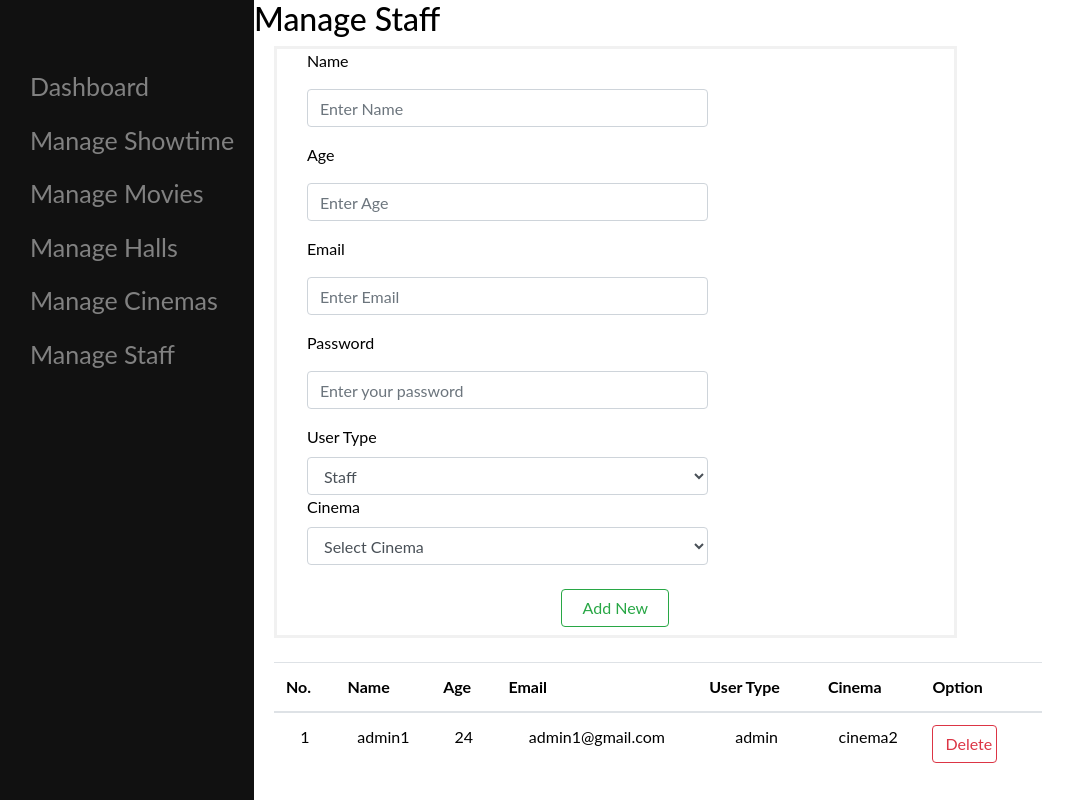
After one commit to nitsuzxz/Online-Booking-Ticket, a PHP site: page /Admin-Side/staff/staff.php in a window 1280 px wide. The commit adds this page. Shown: the whole page, without its empty margins (2-1075 px from the left). Run offline with PHP 8.4, Linux system fonts and the light colour scheme; data comes from the database, SQL or seed files in the repository.

Commit message:
Manage Staff SideNav

```diff
--- /dev/null
+++ b/Admin-Side/staff/manageStaff.php
@@ -0,0 +1,57 @@
+<?php
+  include ('../../Config/db_config.php');
+
+  $query1 = "select user.user_id, user.cinema_id, user.user_name, user.user_age, user.user_email, user.user_type, cinema.cinema_name from user JOIN cinema ON user.cinema_id=cinema.cinema_id";
+
+  $result1 = mysqli_query($conn, $query1);
+  $userList = mysqli_fetch_all($result1, MYSQLI_ASSOC);
+
+  if(isset($_POST['manageStaff'])){
+
+    $staffName = $_POST['staffName'];
+    $staffAge =$_POST['staffAge'];
+    $staffEmail=$_POST['staffEmail'];
+    $staffPass=$_POST['staffPass'];
+    $user_type=$_POST['user_type'];
+    $cinemaID=$_POST['cinemaID'];
+
+    $query1 = "select * from user WHERE user_email = '".$staffEmail."'";
+    $result1 = mysqli_query($conn, $query1);
+    $user_data = mysqli_fetch_array($result1);
+
+      if(EMPTY($user_data['user_email'])){
+        /*echo "Ok user tawujud blh proceed";*/
+        $query2 = "INSERT INTO user(
+        user_name,
+        user_age,
+        user_email,
+        user_password,
+        user_type,
+        cinema_id)
+        VALUES(
+        '$staffName',
+        '$staffAge',
+        '$staffEmail',
+        '$staffPass',
+        '$user_type',
+        '$cinemaID')";
+        $result1 = mysqli_query($conn, $query2);
+        header('Location: staff.php');
+      }
+      else{
+        /*echo "Woi wujud aa maneleh";*/
+      }
+
+  }
+
+  if (isset($_GET['delete'])) {
+    $query = "DELETE FROM user WHERE user_id = {$_GET['delete']}";
+   if (mysqli_query($conn,$query)){
+      header('Location: staff.php');
+    }
+    else{
+      echo "Query x jadi";
+      }
+  }
+
+?>
--- /dev/null
+++ b/Admin-Side/staff/staff.php
@@ -0,0 +1,136 @@
+<?php
+include './manageStaff.php';
+?>
+
+<!DOCTYPE html>
+<html>
+  <head>
+    <meta charset="utf-8">
+      <meta name="viewport" content="width=device-width, initial-scale=1.0">
+      <meta http-equiv="X-UA-Compatible" content="IE=edge">
+      <!-- Bootstrap CSS CDN -->
+      <link rel="stylesheet" href="https://stackpath.bootstrapcdn.com/bootstrap/4.1.0/css/bootstrap.min.css" integrity="sha384-9gVQ4dYFwwWSjIDZnLEWnxCjeSWFphJiwGPXr1jddIhOegiu1FwO5qRGvFXOdJZ4" crossorigin="anonymous">
+    <link rel="stylesheet" href="../../Asset/style.css" />
+    <title>Manage Staff</title>
+
+
+  </head>
+  <body>
+
+    <div class="dashboardContainer">
+      <?php include '../../Asset/sideNav.php'; ?>
+
+      <div id="main">
+          <h2>Manage Staff</h2>
+
+          <form class="col-8" action="" method="post" style="margin: 0px 20px;">
+            <div class="form-group col-8">
+              <label for="inputName">Name</label>
+              <input type="text" class="form-control col-12" id="inputName" name="staffName" placeholder="Enter Name" value="" required>
+            </div>
+            <div class="form-group col-8">
+              <label for="inputName">Age</label>
+              <input type="text" class="form-control col-12" id="inputAge" name="staffAge" placeholder="Enter Age" value="" required>
+            </div>
+            <div class="form-group col-8">
+              <label for="inputEmail">Email</label>
+              <input type="text" class="form-control col-12" id="inputEmail" name="staffEmail" placeholder="Enter Email" value="" required>
+            </div>
+            <div class="form-group col-8">
+              <label for="inputPassword">Password</label>
+              <input type="password" class="form-control col-12" id="inputPass" name="staffPass" placeholder="Enter your password" value=""required>
+            </div>
+
+            <div class="col-8">
+              <label for="user_type">User Type</label>
+                <select name="user_type"  class="selectpicker form-control">
+                  <option value="staff">Staff</option>
+                  <option value="admin">Admin</option>
+                </select>
+            </div>
+
+            <div class="col-8">
+              <label for="inputRate">Cinema</label>
+              <div class="form-group">
+               <select name="cinemaID" class="selectpicker form-control" required>
+                <option value=''>Select Cinema</option>
+                  <?php
+
+                    $query="SELECT cinema_id, cinema_name FROM cinema ORDER BY cinema_name ASC";
+                    $res = mysqli_query($conn, $query);
+
+                    $cinemaList = mysqli_fetch_all($res, MYSQLI_ASSOC);
+                    foreach($cinemaList as $listof){
+                      echo '<option value="'.$listof['cinema_id'].'" ';
+
+                        if(isset($_GET['edit'])){
+
+
+
+                          $selectedID = $_GET['cinema'];
+                          $retrievedID = $listof['cinema_id'];
+                          if ($retrievedID==$selectedID){
+                            echo 'selected="selected"';
+                          }
+                          else{
+                           echo 'in else rn';
+                          }
+                        }
+
+                      echo '>'.$listof['cinema_name'].'</option>';
+                    }
+                  ?>
+
+                  </select>
+              </div>
+            </div>
+
+            <?php if (isset($_GET['edit'])) {
+              $id = $_GET['edit'];
+              echo '<input  type="hidden" name="cinID" value="'.$id.'"></input>';
+              echo '<button name="editCinema" type="submit" class="btn btn-outline-success col-md-2 offset-md-5">Edit</button>';
+              echo "<a href='./cinema.php' type='button' class='btn btn-outline-danger col-md-2 offset-md-5' >Cancel</a>";
+            }
+            else {
+              echo '<button name="manageStaff" type="submit" class="btn btn-outline-success col-md-2 offset-md-5">Add New</button>';
+            } ?>
+          </form>
+
+          <br>
+
+          <table class="table w-75 p-3" style="margin: 0px 20px;">
+            <thead>
+              <tr>
+                <th scope="col">No.</th>
+                <th scope="col">Name</th>
+                <th scope="col">Age</th>
+                <th scope="col">Email</th>
+                <th scope="col">User Type</th>
+                <th scope="col">Cinema</th>
+                <th scope="col">Option</th>
+
+              </tr>
+            </thead>
+            <tbody>
+              <?php $i=1;
+              foreach($userList as $user) : ?>
+                <tr>
+                  <td style="text-align: center;"><?php echo $i; $i++; ?></td>
+                  <td style="text-align: center;"><?php echo $user['user_name'];?></td>
+                  <td style="text-align: center;"><?php echo $user['user_age'];?></td>
+                  <td style="text-align: center;"><?php echo $user['user_email'];?></td>
+                  <td style="text-align: center;"><?php echo $user['user_type'];?></td>
+                  <td style="text-align: center;"><?php echo $user['cinema_name'];?></td>
+                  <td><a type="button" href="./staff.php?delete=<?php echo $user['user_id'];  ?>" class="btn btn-outline-danger col-8">Delete</a></td>
+                </tr>
+                <?php endforeach; ?>
+            </tbody>
+          </table>
+
+      </div>
+
+    </div>
+
+  </body>
+
+</html>
--- a/Asset/sideNav.php
+++ b/Asset/sideNav.php
@@ -12,6 +12,7 @@
 			<a href="../movie/movie.php">Manage Movies</a>
 			<a href="../hall/hall.php">Manage Halls</a>
 			<a href="../cinema/cinema.php">Manage Cinemas</a>
+			<a href="../staff/staff.php">Manage Staff</a>
 		</div>
 	</body>
 
```
